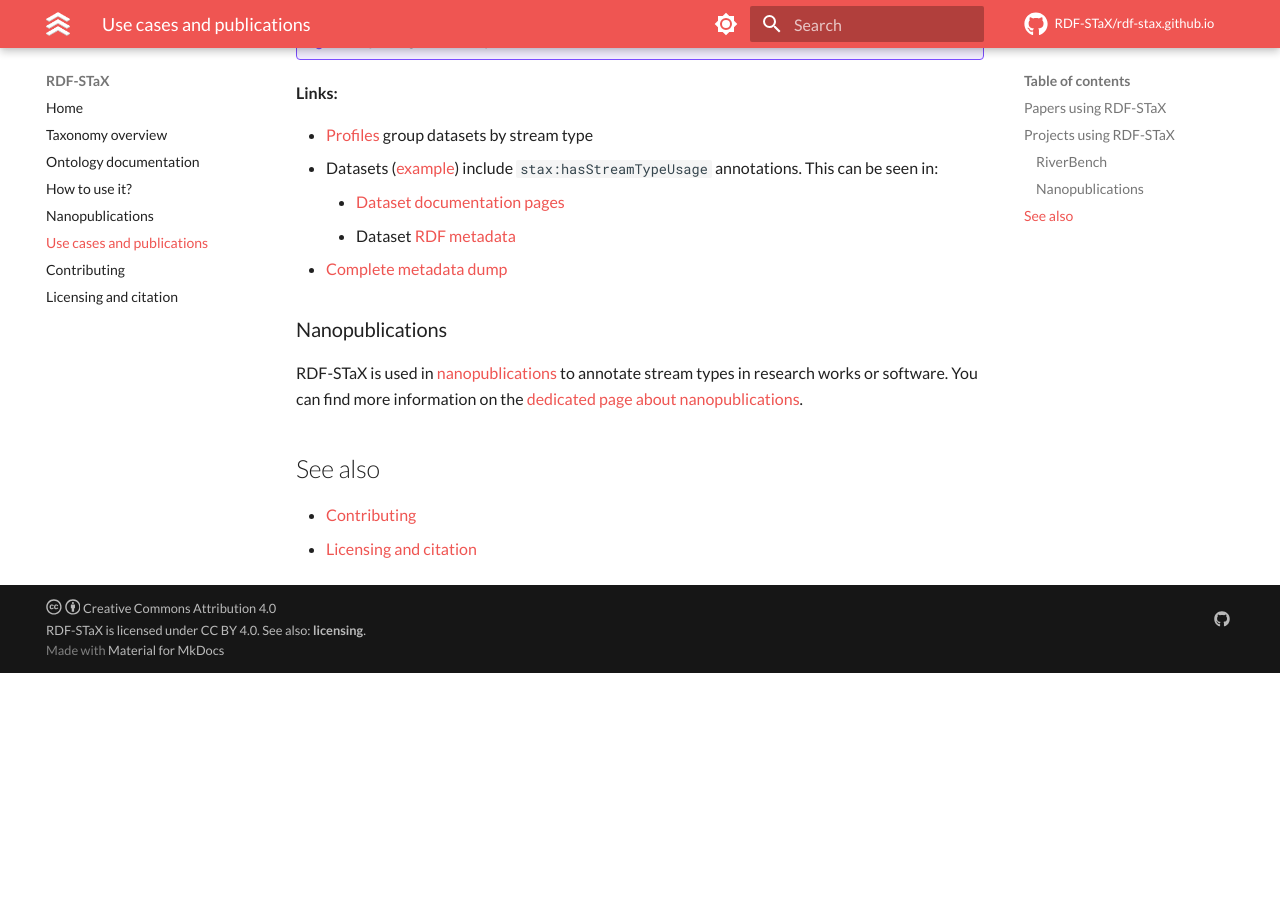
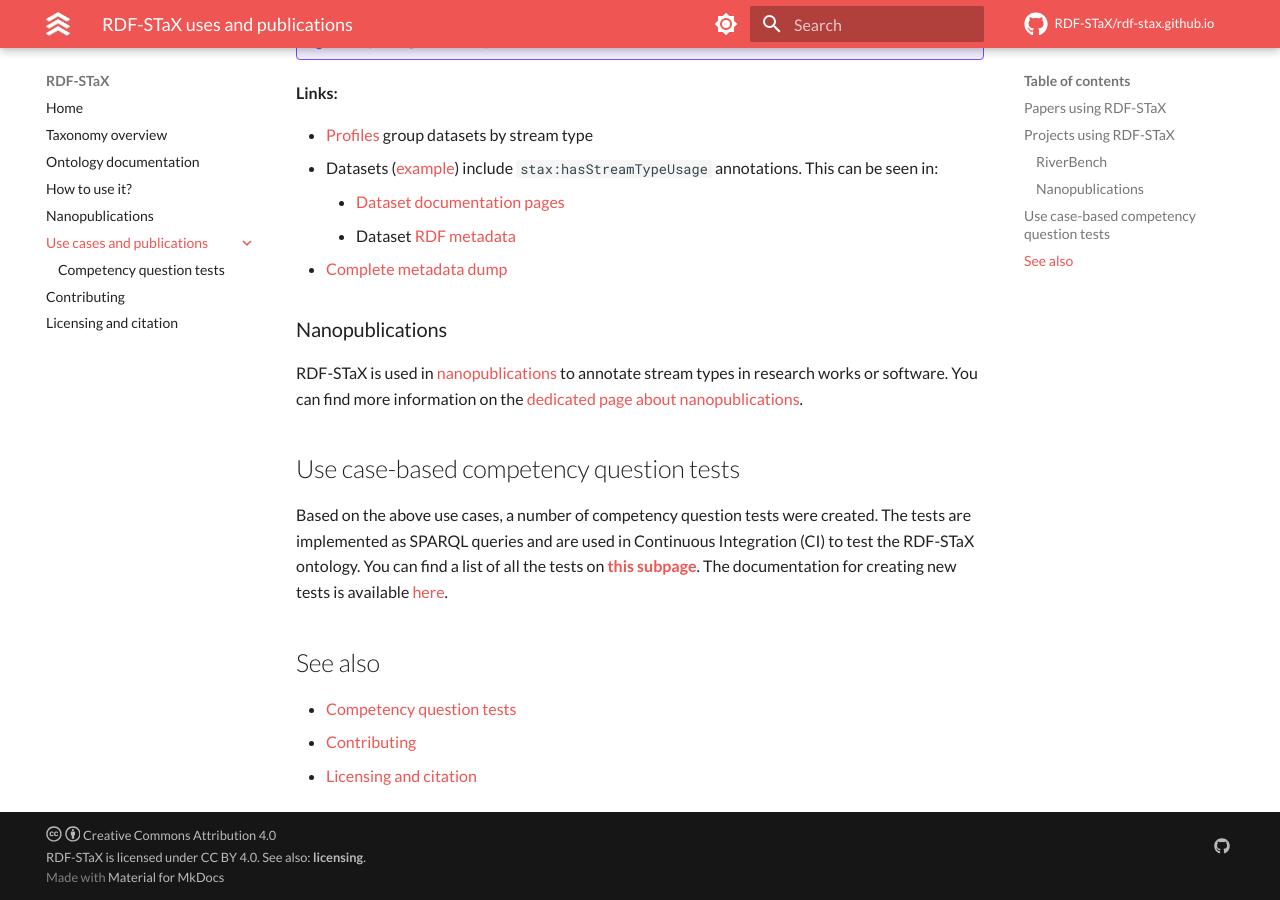
Before and after one commit to RDF-STaX/rdf-stax.github.io, an MkDocs documentation site: the page built from docs/uses/index.md, in a window 1280 px wide and 900 px high, scrolled down 814 px. Built offline with MkDocs 1.6.1 and Material for MkDocs 9.7.7, drawn with Linux system fonts in a browser that asks for light colours; comment, search, counter and statistics services are not loaded; the version menu is left out; before the commit the page ends 1487 px from its top, so only the background shows below that.

Commit message:
Update documentation structure

```diff
--- a/docs/uses.md
+++ b/docs/uses/index.md
@@ -11,7 +11,7 @@ Are you using RDF-STaX in your project or paper? We would be glad to list it her
 
 ### RiverBench
 
-[RiverBench](https://w3id.org/riverbench/) is an open, community-driven RDF streaming benchmark suite. It uses RDF-STaX for annotating the stream types of the benchmark datasets. The [RDF-STaX annotation system](use-it.md) is integrated into the [RiverBench metadata ontology](https://w3id.org/riverbench/schema/metadata).
+[RiverBench](https://w3id.org/riverbench/) is an open, community-driven RDF streaming benchmark suite. It uses RDF-STaX for annotating the stream types of the benchmark datasets. The [RDF-STaX annotation system](../use-it.md) is integrated into the [RiverBench metadata ontology](https://w3id.org/riverbench/schema/metadata).
 
 Each dataset is assigned two stream type usages – one grouped RDF stream type and one flat RDF stream type. This is because in RiverBench each dataset can be viewed as either *streaming* or *flat*. Each dataset also has multiple distributions (flat or streaming) which are annotated with the corresponding stream type usage. The annotations are validated using SHACL, to make sure that the annotation is not contradictory ([see the rules](https://github.com/RiverBench/schema/blob/c38e2a8fb1d8d9e0dd019ff2d0515651c3b6b7da/src/dataset-shacl.ttl)). For this, the `#!turtle stax:canBeFlattenedInto` and `#!turtle stax:canBeGroupedInto` properties are used, along with the taxonomical structure from SKOS.
 
@@ -44,9 +44,14 @@ Each dataset is assigned two stream type usages – one grouped RDF stream type
 
 ### Nanopublications
 
-RDF-STaX is used in [nanopublications](nanopubs.md) to annotate stream types in research works or software. You can find more information on the [dedicated page about nanopublications](nanopubs.md).
+RDF-STaX is used in [nanopublications](../nanopubs.md) to annotate stream types in research works or software. You can find more information on the [dedicated page about nanopublications](../nanopubs.md).
+
+## Use case-based competency question tests
+
+Based on the above use cases, a number of competency question tests were created. The tests are implemented as SPARQL queries and are used in Continuous Integration (CI) to test the RDF-STaX ontology. You can find a list of all the tests on **[this subpage](cq.md)**. The documentation for creating new tests is available [here](../contributing.md#competency-question-tests).
 
 ## See also
 
-- [Contributing](contributing.md)
-- [Licensing and citation](licensing.md)
+- [Competency question tests](cq.md)
+- [Contributing](../contributing.md)
+- [Licensing and citation](../licensing.md)
--- a/mkdocs.yml
+++ b/mkdocs.yml
@@ -97,6 +97,8 @@ nav:
   - Ontology documentation: 'ontology.md'
   - How to use it?: 'use-it.md'
   - Nanopublications: 'nanopubs.md'
-  - Use cases and publications: 'uses.md'
+  - Use cases and publications:
+    - 'uses/index.md'
+    - Competency question tests: 'uses/cq.md'
   - Contributing: 'contributing.md'
   - Licensing and citation: 'licensing.md'
```
Also changed, not shown: docs/index.md (+1 -1 lines), docs/use-it.md (+2 -2 lines), docs/uses/cq.md (added, +3 -0 lines).
